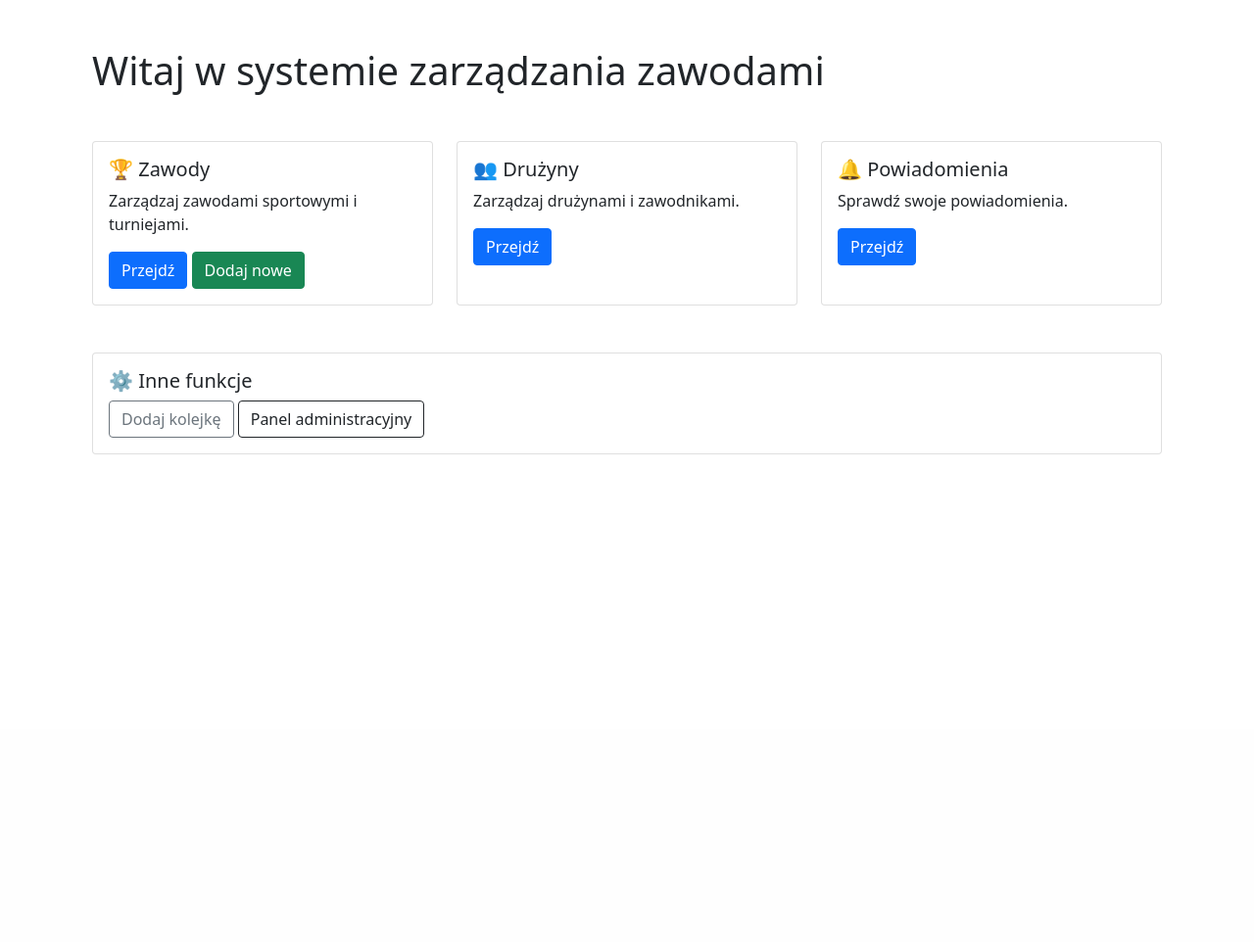
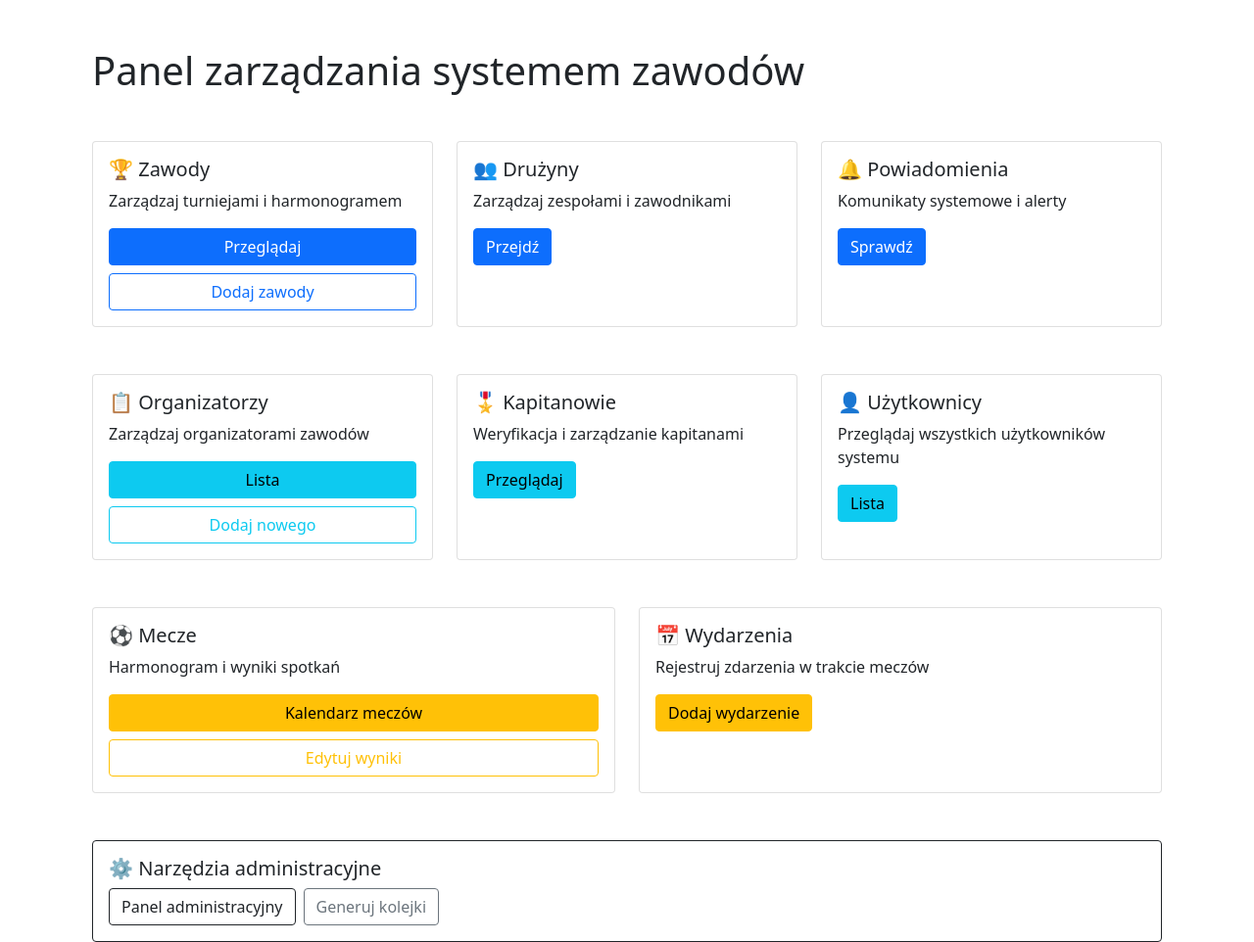
Before and after one commit to MateuszSokolowski03/PlanerZawodow, a Django app: page / in a window 1280 px wide. Shown: the part 56-1018 px from the top of the page at 98% size. Before the commit the page ends 520 px from the top, so only its background shows below. Run offline with Django 4.2, Linux system fonts and the light colour scheme.

Commit message:
nowe view'sy i zaktualizowany home page

```diff
--- a/PlanerZawodow/urls.py
+++ b/PlanerZawodow/urls.py
@@ -24,14 +24,38 @@ urlpatterns = [
 
     path('', HomePageView.as_view(), name='home'),
 
+    # Organizatorzy
+    path('organizatorzy/', views.OrganizatorListView.as_view(), name='organizator-list'),
+    path('organizator/dodaj/', views.OrganizatorCreateView.as_view(), name='organizator-create'),
+
+    # Kapitanowie
+    path('kapitanowie/', views.KapitanListView.as_view(), name='kapitan-list'),
+    path('kapitan/<int:pk>/', views.KapitanUpdateView.as_view(), name='kapitan-update'),
+
+    # Użytkownicy
+    path('uzytkownicy/', views.UzytkownikListView.as_view(), name='uzytkownik-list'),
+
+    # Mecze
+    path('mecz/', views.MeczListView.as_view(), name='mecz-list'),
+    path('mecz/<int:pk>/', views.MeczUpdateView.as_view(), name='mecz-update'),
+
+    # Wydarzenia
+    path('wydarzenie/dodaj/', views.WydarzenieCreateView.as_view(), name='wydarzenie-create'),
+
+    # Zawodnicy
+    path('zawodnik/<int:pk>/', views.ZawodnikUpdateView.as_view(), name='zawodnik-update'),
+
+    # Zawody
     path('zawody/', views.ZawodyListView.as_view(), name='zawody-list'),
     path('zawody/<int:pk>/', views.ZawodyDetailView.as_view(), name='zawody-detail'),
     path('zawody/dodaj/', views.ZawodyCreateView.as_view(), name='zawody-create'),
-    path('zawody/update/', views.ZawodyUpdateView.as_view(), name='zawody-update'),
 
+    # Kolejka
     path('kolejka/dodaj/', views.KolejkaCreateView.as_view(), name='kolejka-create'),
 
+    # Drużyna
     path('druzyny/', views.DruzynaListView.as_view(), name='druzyna-list'),
 
+    # Powiadomienia
     path('powiadomienia/', views.PowiadomienieListView.as_view(), name='powiadomienie-list'),
 ]
--- a/zawodowplaner/templates/home.html
+++ b/zawodowplaner/templates/home.html
@@ -5,56 +5,122 @@
 
 {% block content %}
 <div class="container">
-    <h1 class="my-5">Witaj w systemie zarządzania zawodami</h1>
+    <h1 class="my-5">Panel zarządzania systemem zawodów</h1>
 
+    <!-- Pierwszy wiersz - główne moduły -->
     <div class="row">
-        <!-- Karta Zawodów -->
         <div class="col-md-4 mb-4">
-            <div class="card h-100">
+            <div class="card h-100 dashboard-card">
                 <div class="card-body">
                     <h5 class="card-title">🏆 Zawody</h5>
-                    <p class="card-text">Zarządzaj zawodami sportowymi i turniejami.</p>
-                    <a href="{% url 'zawody-list' %}" class="btn btn-primary">Przejdź</a>
-                    <a href="{% url 'zawody-create' %}" class="btn btn-success">Dodaj nowe</a>
+                    <p class="card-text">Zarządzaj turniejami i harmonogramem</p>
+                    <div class="d-grid gap-2">
+                        <a href="{% url 'zawody-list' %}" class="btn btn-primary">Przeglądaj</a>
+                        <a href="{% url 'zawody-create' %}" class="btn btn-outline-primary">Dodaj zawody</a>
+                    </div>
                 </div>
             </div>
         </div>
 
-        <!-- Karta Drużyn -->
         <div class="col-md-4 mb-4">
-            <div class="card h-100">
+            <div class="card h-100 dashboard-card">
                 <div class="card-body">
                     <h5 class="card-title">👥 Drużyny</h5>
-                    <p class="card-text">Zarządzaj drużynami i zawodnikami.</p>
+                    <p class="card-text">Zarządzaj zespołami i zawodnikami</p>
                     <a href="{% url 'druzyna-list' %}" class="btn btn-primary">Przejdź</a>
                 </div>
             </div>
         </div>
 
-        <!-- Karta Powiadomień -->
         <div class="col-md-4 mb-4">
-            <div class="card h-100">
+            <div class="card h-100 dashboard-card">
                 <div class="card-body">
                     <h5 class="card-title">🔔 Powiadomienia</h5>
-                    <p class="card-text">Sprawdź swoje powiadomienia.</p>
-                    <a href="{% url 'powiadomienie-list' %}" class="btn btn-primary">Przejdź</a>
+                    <p class="card-text">Komunikaty systemowe i alerty</p>
+                    <a href="{% url 'powiadomienie-list' %}" class="btn btn-primary">Sprawdź</a>
                 </div>
             </div>
         </div>
     </div>
 
+    <!-- Drugi wiersz - nowe moduły -->
+    <div class="row mt-4">
+        <div class="col-md-4 mb-4">
+            <div class="card h-100 dashboard-card">
+                <div class="card-body">
+                    <h5 class="card-title">📋 Organizatorzy</h5>
+                    <p class="card-text">Zarządzaj organizatorami zawodów</p>
+                    <div class="d-grid gap-2">
+                        <a href="{% url 'organizator-list' %}" class="btn btn-info">Lista</a>
+                        <a href="{% url 'organizator-create' %}" class="btn btn-outline-info">Dodaj nowego</a>
+                    </div>
+                </div>
+            </div>
+        </div>
+
+        <div class="col-md-4 mb-4">
+            <div class="card h-100 dashboard-card">
+                <div class="card-body">
+                    <h5 class="card-title">🎖️ Kapitanowie</h5>
+                    <p class="card-text">Weryfikacja i zarządzanie kapitanami</p>
+                    <a href="{% url 'kapitan-list' %}" class="btn btn-info">Przeglądaj</a>
+                </div>
+            </div>
+        </div>
+
+        <div class="col-md-4 mb-4">
+            <div class="card h-100 dashboard-card">
+                <div class="card-body">
+                    <h5 class="card-title">👤 Użytkownicy</h5>
+                    <p class="card-text">Przeglądaj wszystkich użytkowników systemu</p>
+                    <a href="{% url 'uzytkownik-list' %}" class="btn btn-info">Lista</a>
+                </div>
+            </div>
+        </div>
+    </div>
+
+    <!-- Trzeci wiersz - mecze i wydarzenia -->
+    <div class="row mt-4">
+        <div class="col-md-6 mb-4">
+            <div class="card h-100 dashboard-card">
+                <div class="card-body">
+                    <h5 class="card-title">⚽ Mecze</h5>
+                    <p class="card-text">Harmonogram i wyniki spotkań</p>
+                    <div class="d-grid gap-2">
+                        <a href="{% url 'mecz-list' %}" class="btn btn-warning">Kalendarz meczów</a>
+                        <a href="{% url 'mecz-update' 1 %}" class="btn btn-outline-warning">Edytuj wyniki</a>
+                    </div>
+                </div>
+            </div>
+        </div>
+
+        <div class="col-md-6 mb-4">
+            <div class="card h-100 dashboard-card">
+                <div class="card-body">
+                    <h5 class="card-title">📅 Wydarzenia</h5>
+                    <p class="card-text">Rejestruj zdarzenia w trakcie meczów</p>
+                    <a href="{% url 'wydarzenie-create' %}" class="btn btn-warning">Dodaj wydarzenie</a>
+                </div>
+            </div>
+        </div>
+    </div>
+
+    <!-- Sekcja administracyjna -->
     <div class="row mt-4">
         <div class="col-12">
-            <div class="card">
+            <div class="card border-dark">
                 <div class="card-body">
-                    <h5 class="card-title">⚙️ Inne funkcje</h5>
-                    <div class="d-grid gap-2 d-md-block">
-                        <a href="{% url 'kolejka-create' %}" class="btn btn-outline-secondary">
-                            Dodaj kolejkę
-                        </a>
+                    <h5 class="card-title">⚙️ Narzędzia administracyjne</h5>
+                    <div class="d-flex gap-2 flex-wrap">
                         <a href="/admin" class="btn btn-outline-dark" target="_blank">
                             Panel administracyjny
                         </a>
+                        <a href="{% url 'kolejka-create' %}" class="btn btn-outline-secondary">
+                            Generuj kolejki
+                        </a>
+{#                        <a href="{% url 'zgloszenie-create' %}" class="btn btn-outline-secondary">#}
+{#                            Nowe zgłoszenie#}
+{#                        </a>#}
                     </div>
                 </div>
             </div>
--- a/zawodowplaner/views.py
+++ b/zawodowplaner/views.py
@@ -6,13 +6,64 @@ from django.views.generic import (
 from django.contrib.auth.mixins import LoginRequiredMixin
 from .models import (
     zawody, kolejka, druzyna, zgloszenie,
-    zawodnik, mecz, wydarzenie, powiadomienie
+    zawodnik, mecz, wydarzenie, powiadomienie,
+    organizator, kapitan, uzytkownik
 )
 
 
 # Widok dla strony poczatkowej
 class HomePageView(TemplateView):
     template_name = 'home.html'
+
+# Widoki dla Organizatorów
+class OrganizatorListView(ListView):
+    model = organizator
+    template_name = 'organizator/list.html'
+    context_object_name = 'organizatorzy'
+
+class OrganizatorCreateView(CreateView):
+    model = organizator
+    template_name = 'organizator/form.html'
+    fields = ['id_uzytkownika', 'imie', 'nazwisko', 'telefon', 'PESEL']
+    success_url = reverse_lazy('organizator-list')
+
+    def get_form(self, form_class=None):
+        form = super().get_form(form_class)
+        form.fields['id_uzytkownika'].queryset = uzytkownik.objects.filter(typ_uzytkownika='organizator')
+        return form
+
+# Widoki dla Kapitanów
+class KapitanListView(ListView):
+    model = kapitan
+    template_name = 'kapitan/list.html'
+    context_object_name = 'kapitanowie'
+
+class KapitanUpdateView(UpdateView):
+    model = kapitan
+    template_name = 'kapitan/form.html'
+    fields = ['potwierdzony']
+    success_url = reverse_lazy('kapitan-list')
+
+# Widoki dla Użytkowników
+class UzytkownikListView(ListView):
+    model = uzytkownik
+    template_name = 'uzytkownik/list.html'
+    context_object_name = 'uzytkownicy'
+    ordering = ['-data_rejestracji']
+
+# Widoki dla Wydarzeń
+class WydarzenieCreateView(CreateView):
+    model = wydarzenie
+    template_name = 'wydarzenie/form.html'
+    fields = ['id_meczu', 'minuta', 'typ', 'id_zawodnika', 'id_druzyny', 'komentarz']
+    success_url = reverse_lazy('mecz-list')
+
+# Widoki dla Zawodników
+class ZawodnikUpdateView(UpdateView):
+    model = zawodnik
+    template_name = 'zawodnik/form.html'
+    fields = ['pozycja', 'numer_koszulki', 'zdjecie_url']
+    success_url = reverse_lazy('druzyna-list')
 
 # Widoki dla Zawodów
 class ZawodyListView(ListView):
@@ -100,6 +151,21 @@ class ZawodnikCreateView(LoginRequiredMixin, CreateView):
 
 
 # Widoki dla Meczy
+class MeczListView(ListView):
+    model = mecz
+    template_name = 'mecz/list.html'
+
+    def get_queryset(self):
+        return mecz.objects.select_related('id_zawodu', 'id_kolejki')
+
+
+class MeczUpdateView(UpdateView):
+    model = mecz
+    template_name = 'mecz/form.html'
+    fields = ['wynik_gospodarz', 'wynik_gosc', 'status', 'sedzia_glowny']
+    success_url = reverse_lazy('mecz-list')
+
+
 class MeczDetailView(DetailView):
     model = mecz
     template_name = 'mecz/detail.html'
```
Also changed, not shown: zawodowplaner/templates/kolejka/list.html (added, +26 -0 lines), zawodowplaner/templates/mecz/list.html (added, +29 -0 lines), zawodowplaner/templates/organizator/list.html (added, +26 -0 lines).
